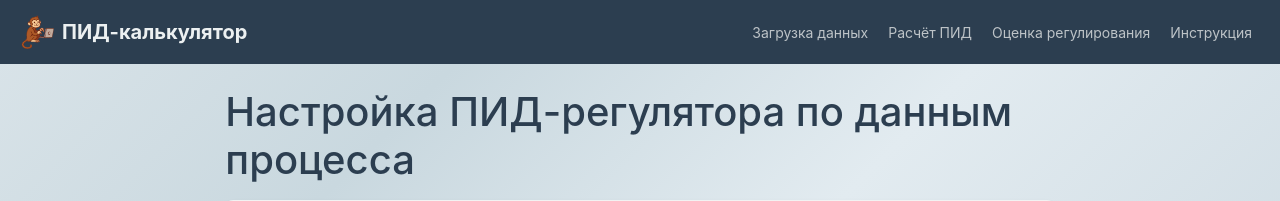
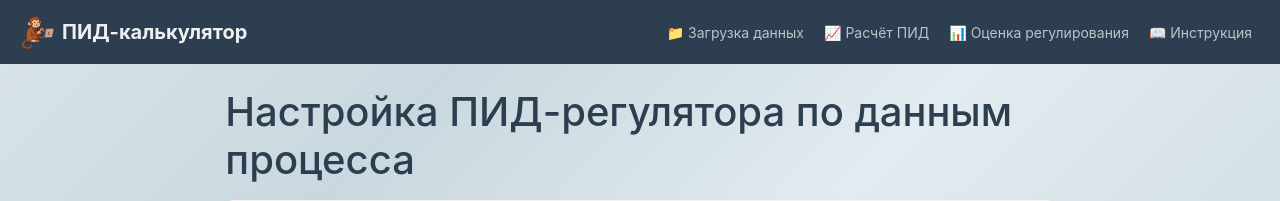
Before and after one commit to SemonoffArt/pid_calculator, a Flask app: page / in a window 1280 px wide. Shown: the top 201 px of the page. Run offline with Flask 3, Linux system fonts and the light colour scheme; some libraries are stand-ins or nearby versions.

Commit message:
Шапка: иконки для пунктов меню

```diff
--- a/templates/base.html
+++ b/templates/base.html
@@ -19,10 +19,10 @@
     <span>ПИД-калькулятор</span>
   </a>
   <nav class="nav">
-    <a class="nav-link" href="{{ url_for('index') }}">Загрузка данных</a>
-    <a class="nav-link" href="{{ url_for('results_page') }}">Расчёт ПИД</a>
-    <a class="nav-link" href="{{ url_for('assessment_page') }}">Оценка регулирования</a>
-    <a class="nav-link" href="{{ url_for('manual_page') }}">Инструкция</a>
+    <a class="nav-link" href="{{ url_for('index') }}">📁 Загрузка данных</a>
+    <a class="nav-link" href="{{ url_for('results_page') }}">📈 Расчёт ПИД</a>
+    <a class="nav-link" href="{{ url_for('assessment_page') }}">📊 Оценка регулирования</a>
+    <a class="nav-link" href="{{ url_for('manual_page') }}">📖 Инструкция</a>
   </nav>
 </nav>
 
```
